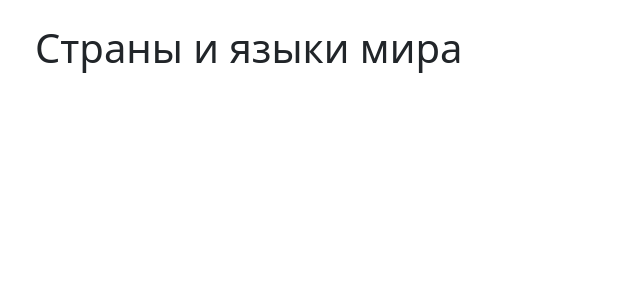
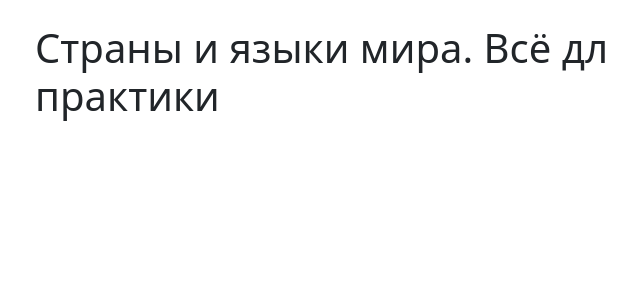
Before and after one commit to Gubare/Practic_app, a Django app: page / in a window 1280 px wide. Shown: the part 89-389 px from the top of the page, without its empty margins (547-1187 px from the left). Run offline with Django 4.2, Linux system fonts and the light colour scheme; parts of the project's set-up code (start-up, migrations or seed data) failed here and were passed over.

Commit message:
ignore 2

```diff
--- a/MainApp/templates/html/iam.html
+++ b/MainApp/templates/html/iam.html
@@ -6,7 +6,7 @@
 
 {% block basic %}
 <div style="margin-left: 500px;">
-    <h1>Страны и языки мира</h1>
+    <h1>Страны и языки мира. Всё дл практики</h1>
     <h2></h2>
 </div>
 <!--<div style="margin-left: 350px;">-->
```
